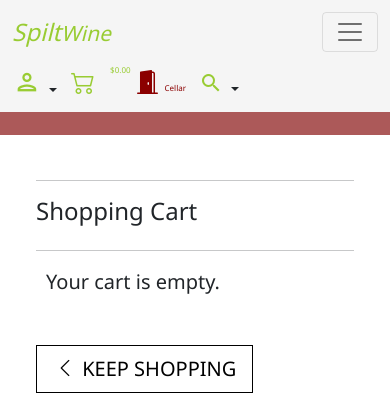
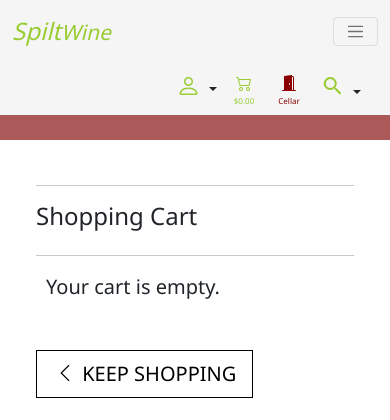
Before and after one commit to GeorgeLychock/MS4-Django-SpiltWine-Main, a Django app: page /cart/ in a window 390 px wide. Shown: the top 420 px of the page. Run offline with Django 3.2, Linux system fonts and the light colour scheme; data that the repository does not hold is empty; parts of the project's set-up code (start-up, migrations or seed data) failed here and were passed over; some libraries are stand-ins or nearby versions.

Commit message:
mobile user menu: Adjusted positioning of items; optimized for mobile then desktop

```diff
--- a/spilt_wine/templates/base.html
+++ b/spilt_wine/templates/base.html
@@ -89,17 +89,18 @@
                 <!-- Mobile Apps Menu -->
                 <div class="row d-md-none sw-apps-menu-mobile">
                     <nav class="col-12 my-auto py-1 py-lg-0">
+                        <div class="float-end">
                         <ul class="list-group list-group-horizontal my-0 sw-b-color-none ">
-                            <li class="list-group-item p-0 pt-1 border-0 sw-b-color-none dropdown">
+                            <li class="list-group-item p-0 pt-1 mx-1 border-0 sw-b-color-none dropdown">
                                 {% include 'includes/user-menu.html' %}
                             </li>
-                            <li class="list-group-item p-0 border-0 sw-b-color-none ">
+                            <li class="list-group-item p-0 pe-3 pt-2 mx-1 border-0 sw-b-color-none ">
                                 {% include 'includes/shopping-cart-link.html' %}
                             </li>
-                            <li class="list-group-item p-0 border-0 sw-b-color-none ">
+                            <li class="list-group-item p-0 pt-2 mx-1 border-0 sw-b-color-none ">
                                 {% include 'includes/cellar-link.html' %}
                             </li>
-                            <li class="list-group-item p-0 border-0 sw-b-color-none ">
+                            <li class="list-group-item p-0 pt-1 mx-1 border-0 sw-b-color-none ">
                                 <div class="dropdown">
                                     <button class="btn dropdown-toggle" type="button" id="mobile-search-drop"
                                         data-bs-toggle="dropdown" aria-expanded="false">
@@ -113,6 +114,7 @@
                                 </div>
                             </li>
                         </ul>
+                    </div>
                     </nav>
                 </div>
             </div>
--- a/spilt_wine/templates/includes/cellar-link.html
+++ b/spilt_wine/templates/includes/cellar-link.html
@@ -1,2 +1,17 @@
-<a class="nav-link p-0 sw-i-color-03" href="{% url 'cellar' %}"><i class="bi bi-door-open-fill"></i>Cellar
+<a class="nav-link p-0 sw-i-color-03" href="{% url 'cellar' %}">
+    <div class="text-center">
+        <div class="d-inline"><i class="bi bi-door-open-fill font-weight-bold"></i></div>
+        <!-- Mobile Display -->
+        <div class="d-md-none">
+            <p class="m-0">
+                Cellar
+            </p>
+        </div>
+        <!-- Desktop/Tablet Display -->
+        <div class="d-none d-md-inline">
+            <p class="m-0">
+                Cellar
+            </p>
+        </div>
+    </div>
 </a>
--- a/spilt_wine/templates/includes/header-search-form.html
+++ b/spilt_wine/templates/includes/header-search-form.html
@@ -4,7 +4,7 @@
         <input type="text" class="form-control sw-search-input" name="q1" placeholder="Search our site" aria-label="Search"
             aria-describedby="search-form-1">
         <button class="btn border border-black rounded-0" id="search-form-1" type="submit">
-            <span class="material-icons-outlined sw-i-color-04">search</span>
+            <i class="bi bi-search sw-i-color-04"></i>
         </button>
     </div>
 </form>
--- a/spilt_wine/templates/includes/shopping-cart-link.html
+++ b/spilt_wine/templates/includes/shopping-cart-link.html
@@ -3,10 +3,10 @@
     {% else %}sw-i-color-02
     {% endif %} nav-link p-0 ps-2" href="{% url 'cart' %}">
     <div class="text-center">
-        <div class="d-inline"><i class="bi bi-cart2 font-weight-bold"></i></div>
+        <div class="d-inline"><i class="bi bi-cart2 font-weight-bold sw-font-size-200"></i></div>
         <!-- Mobile Display -->
-        <div class="d-md-none float-end">
-            <p class="my-0">
+        <div class="d-md-none">
+            <p class="m-0">
                 {% if grand_total %}
                     ${{ grand_total|floatformat:2 }}
                 {% else %}
@@ -16,7 +16,7 @@
         </div>
         <!-- Desktop/Tablet Display -->
         <div class="d-none d-md-inline">
-            <p class="my-0">
+            <p class="m-0">
                 {% if grand_total %}
                     ${{ grand_total|floatformat:2 }}
                 {% else %}
--- a/spilt_wine/templates/includes/user-menu.html
+++ b/spilt_wine/templates/includes/user-menu.html
@@ -1,6 +1,6 @@
 <div class="dropdown">
     <button class="btn dropdown-toggle p-0" type="button" id="userMenuBtn" data-bs-toggle="dropdown" aria-expanded="false">
-        <span class="material-icons-outlined sw-i-color-01 fs-1">person</span>
+        <i class="bi bi-person sw-i-color-01 sw-user-menu-icon"></i>
     </button>
     <ul class="dropdown-menu" aria-labelledby="userMenuBtn">
         {% if request.user.is_authenticated %}
--- a/static/css/sw-core.css
+++ b/static/css/sw-core.css
@@ -57,9 +57,12 @@ button:focus {
   border-color: beige;
 }
 
+.navbar-toggler {
+  font-size: .8rem;
+}
+
 .nav-link i {
-  font-size: 1.5rem;
-  margin: 0 5px;
+  font-size: 1rem;
 }
 
 .form-check label {
@@ -258,6 +261,10 @@ p {
   font-size: .85rem;
 }
 
+.sw-font-size-150 {
+  font-size: 1.5rem;
+}
+
 /* Common Positioning */
 .sw-text-center {
     text-align: center;
@@ -269,6 +276,11 @@ p {
 
 .sw-padding-0 {
   padding: 0;
+}
+
+/* Icons */
+.sw-user-menu-icon {
+  font-size: 1.5rem;
 }
 
 /* Links and Buttons */
@@ -317,7 +329,7 @@ p {
 
 /* Deliver Banner */
 .sw-db-container {
-  margin-top: 110px;
+  margin-top: 115px;
 }
 
 .sw-delivery-banner {
@@ -390,6 +402,14 @@ p {
 /* from Code Institute Django Module */
 /* Slightly larger container on xl screens */
   @media (min-width: 768px) {
+    .nav-link i {
+      font-size: 1.5rem;
+      margin: 0 5px;
+    }
+
+    .sw-user-menu-icon {
+      font-size: 2rem;
+    }
 
   }
 
```
